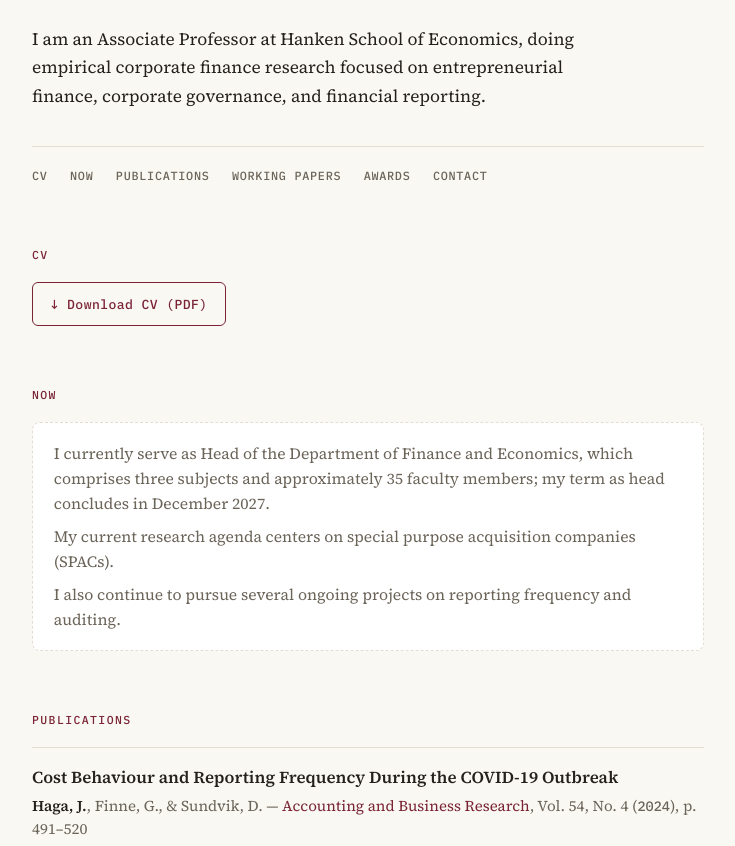
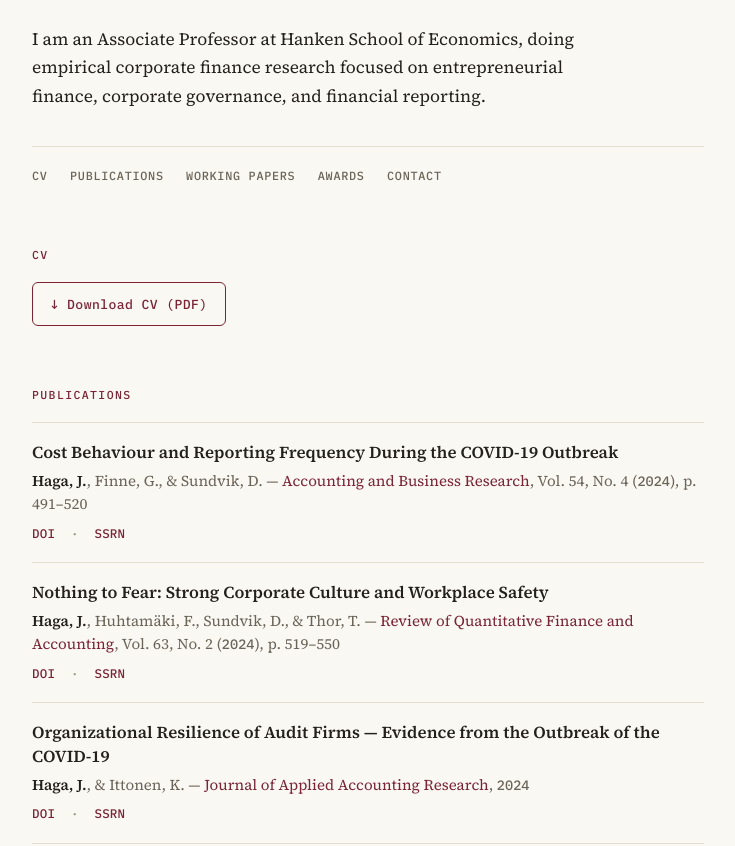
Before and after one commit to jesperhaga/jesperhaga, a plain HTML site: page index.html in a window 1280 px wide. Shown: the part 222-1068 px from the top of the page, without its empty margins (272-1007 px from the left). Drawn offline with Linux system fonts and the light colour scheme.

Commit message:
index.html

```diff
--- a/index.html
+++ b/index.html
@@ -151,15 +151,6 @@
   /* ---------- sections ---------- */
   section { margin-top: 3.75rem; scroll-margin-top: 1.5rem; }
 
-  .now-box {
-    border: 1px dashed var(--rule);
-    border-radius: 8px;
-    padding: 1.1rem 1.3rem;
-    background: var(--surface);
-  }
-  .now-box p { margin: 0; color: var(--ink-muted); font-size: 0.98rem; }
-  .now-box p + p { margin-top: 0.5rem; }
-
   ol.pub-list {
     list-style: none;
     margin: 0;
@@ -297,7 +288,6 @@
 
     <nav class="nav" aria-label="Section navigation">
       <a href="#cv">CV</a>
-      <a href="#now">Now</a>
       <a href="#research">Publications</a>
       <a href="#working-papers">Working Papers</a>
       <a href="#awards">Awards</a>
@@ -308,15 +298,6 @@
   <section id="cv">
     <p class="eyebrow">CV</p>
     <a class="cv-button" href="cv.pdf" target="_blank" rel="noopener">↓ Download CV (PDF)</a>
-  </section>
-
-  <section id="now">
-    <p class="eyebrow">Now</p>
-    <div class="now-box">
-      <p>I currently serve as Head of the Department of Finance and Economics, which comprises three subjects and approximately 35 faculty members; my term as head concludes in December 2027.</p>
-      <p>My current research agenda centers on special purpose acquisition companies (SPACs).</p>
-      <p>I also continue to pursue several ongoing projects on reporting frequency and auditing.</p>
-    </div>
   </section>
 
   <section id="research">
```
